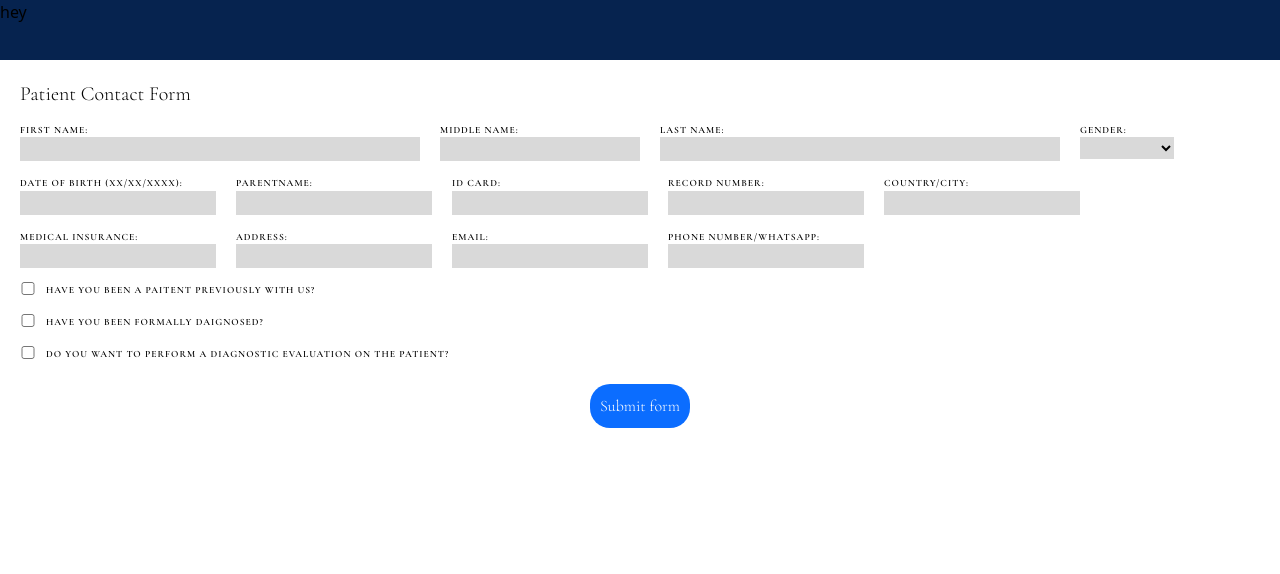
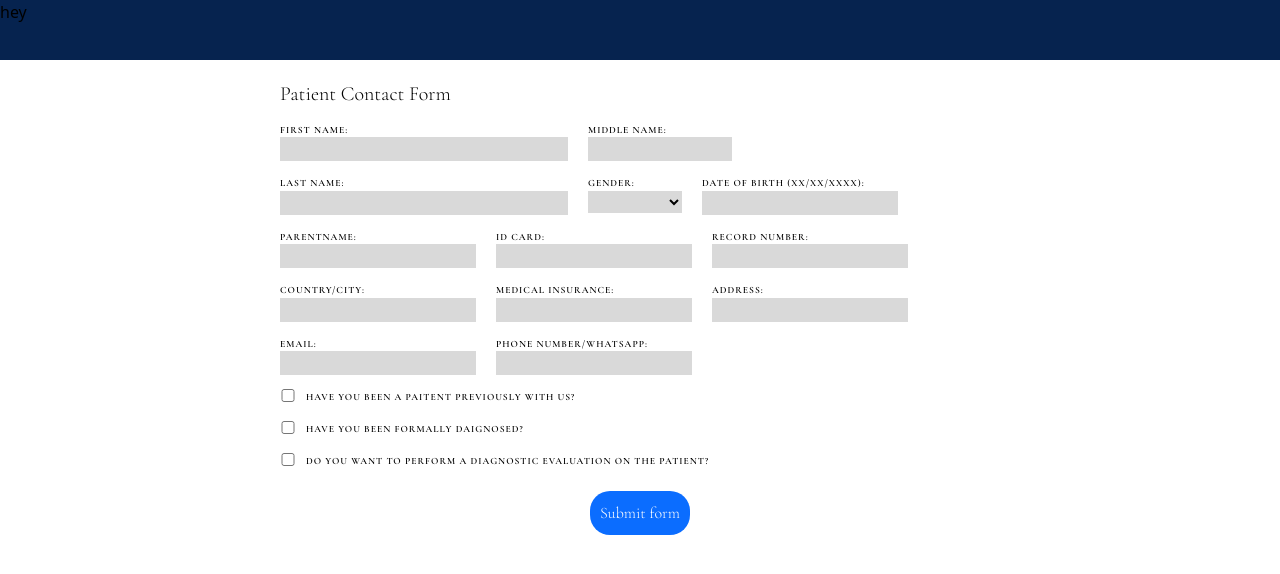
Before and after one commit to UTDallasEPICS/manos-unidas-for-autismo, a Nuxt app: page /ContactForm in a window 1280 px wide. Shown: the top 574 px of the page. Built offline with nearby package versions, Linux system fonts and the light colour scheme.

Commit message:
testing margins

```diff
--- a/pages/ContactForm.vue
+++ b/pages/ContactForm.vue
@@ -8,9 +8,9 @@
 	<div class="flex h-full w-full flex-col">
 		<NavBar></NavBar>
 
-		<div class="cormorant-garamond mt-5 flex flex-col justify-center px-5">
+		<div class="cormorant-garamond mx-70 mt-5 flex flex-col justify-center">
 			<h1 class="text-xl">Patient Contact Form</h1>
-			<div class="flex justify-start">
+			<div class="flex justify-center">
 				<form
 					@submit.prevent="handleSubmit"
 					class="flex flex-col flex-wrap justify-center bg-white"
```
